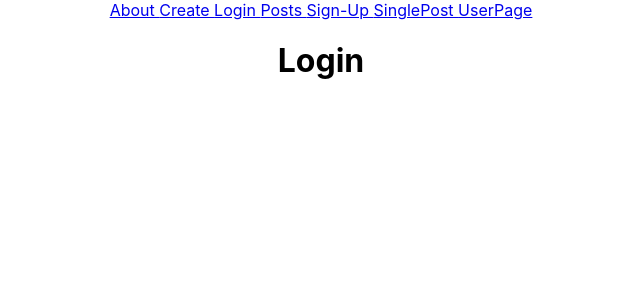
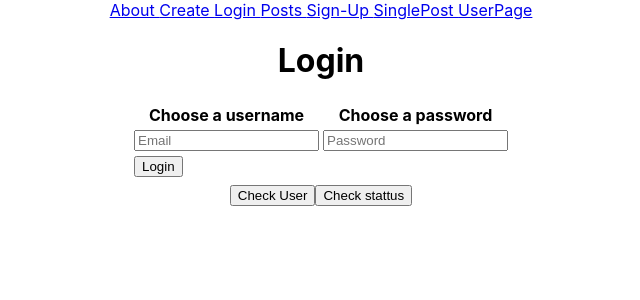
Before and after one commit to tjalfe12/GreenLeaf, a React (Create React App) app in the folder greenleaf/: page / in a window 1280 px wide. Shown: the top 300 px of the page, without its empty margins (319-959 px from the left). Built offline with nearby package versions, Linux system fonts and the light colour scheme; no server answers.

Commit message:
Added login

```diff
--- a/greenleaf/src/App.js
+++ b/greenleaf/src/App.js
@@ -12,15 +12,57 @@ import Userpage from "./pages/Userpage.js";
 import Nav from "./components/Nav";
 
 function App() {
-  useEffect(() => {
+  const [loggedIn, setLoggedIn] = useState(false);
+  const [password, setPassword] = useState("");
+  const [email, setEmail] = useState("");
+
+  /*   useEffect(() => {
     async function getPosts() {
-      const url = "http://www.sabox.dk/backend/api.php?getusers";
+      const url = "http://www.sabox.dk/backend/api.php?getallusers";
       const response = await fetch(url);
       const data = await response.json();
       console.log(data["data"]);
     }
     getPosts();
   }, []);
+  useEffect(() => {
+    async function checkLogin() {
+      const url = "http://www.sabox.dk/backend/api.php?loginSuccess";
+      const response = await fetch(url);
+      const data = await response.text();
+      console.log(data);
+    }
+    checkLogin();
+  }, []); */
+
+  function callCheckUser() {
+    console.log(loggedIn);
+  }
+
+  async function login(event) {
+    event.preventDefault();
+    const user = {
+      userEmail: email,
+      userPassword: password,
+    };
+    const url = "http://www.sabox.dk/backend/api.php?login";
+    const response = await fetch(url, {
+      method: "POST",
+      body: JSON.stringify(user),
+    });
+    const data = await response.json();
+    console.log(data);
+    if (data.status === "success") {
+      setLoggedIn(true);
+    }
+  }
+
+  async function phpcheck() {
+    const url = "http://www.sabox.dk/backend/api.php?loginSuccess";
+    const response = await fetch(url);
+    const data = await response.text();
+    console.log(data);
+  }
 
   return (
     <main className="App">
@@ -36,6 +78,48 @@ function App() {
         <Route path="/userpage" element={<Userpage />} />
         <Route path="*" element={<Navigate to="/" />} />
       </Routes>
+      <center>
+        <form onSubmit={login}>
+          <table>
+            <tbody>
+              <tr>
+                <th>Choose a username</th>
+                <th>Choose a password</th>
+              </tr>
+              <tr>
+                <td>
+                  <input
+                    type="text"
+                    placeholder="Email"
+                    value={email}
+                    onChange={(e) => setEmail(e.target.value)}
+                  />
+                </td>
+                <td>
+                  <input
+                    type="text"
+                    placeholder="Password"
+                    value={password}
+                    onChange={(e) => setPassword(e.target.value)}
+                  />
+                </td>
+              </tr>
+              <tr>
+                <td>
+                  <input type="submit" value="Login" name="login" />
+                </td>
+              </tr>
+              <tr>
+                <td>
+                  <input type="hidden" name="action" value="login" />
+                </td>
+              </tr>
+            </tbody>
+          </table>
+          <input type="button" value="Check User" onClick={callCheckUser} />
+          <input type="button" value="Check stattus" onClick={phpcheck} />
+        </form>
+      </center>
     </main>
   );
 }
--- a/greenleaf/src/index.js
+++ b/greenleaf/src/index.js
@@ -7,11 +7,9 @@ import { BrowserRouter } from "react-router-dom";
 
 const root = ReactDOM.createRoot(document.getElementById("root"));
 root.render(
-  <React.StrictMode>
-    <BrowserRouter>
-      <App />
-    </BrowserRouter>
-  </React.StrictMode>
+  <BrowserRouter>
+    <App />
+  </BrowserRouter>
 );
 
 // If you want to start measuring performance in your app, pass a function
```
Also changed, not shown: 2 other files (tests, documents, lock files or other folders).
